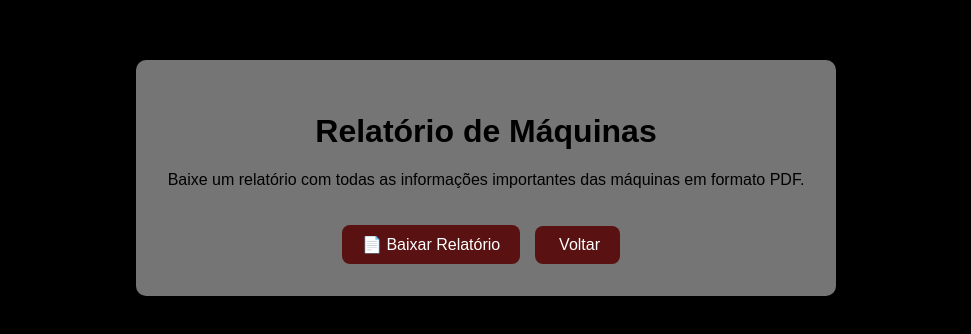
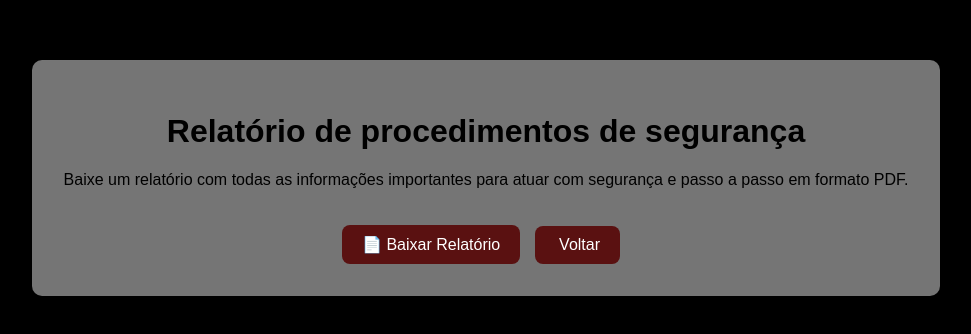
Before and after one commit to RenanMestre/platodisesoft, a plain HTML site: page relatorio.html in a window 1280 px wide. Shown: the part 230-564 px from the top of the page, without its empty margins (154-1125 px from the left). Drawn offline with nearby package versions, Linux system fonts and the light colour scheme.

Commit message:
Ajuste no PDF e página relatório

```diff
--- a/relatorio.html
+++ b/relatorio.html
@@ -7,8 +7,8 @@
 </head>
 <body>
   <div class="container">
-    <h1>Relatório de Máquinas</h1>
-    <p>Baixe um relatório com todas as informações importantes das máquinas em formato PDF.</p>
+    <h1>Relatório de procedimentos de segurança</h1>
+    <p>Baixe um relatório com todas as informações importantes para atuar com segurança e passo a passo em formato PDF.</p>
 
     <button id="btnDownload">📄 Baixar Relatório</button>
     <a href="menu.html"><button onclick="window.history.back()">️ Voltar</button></a>
```
